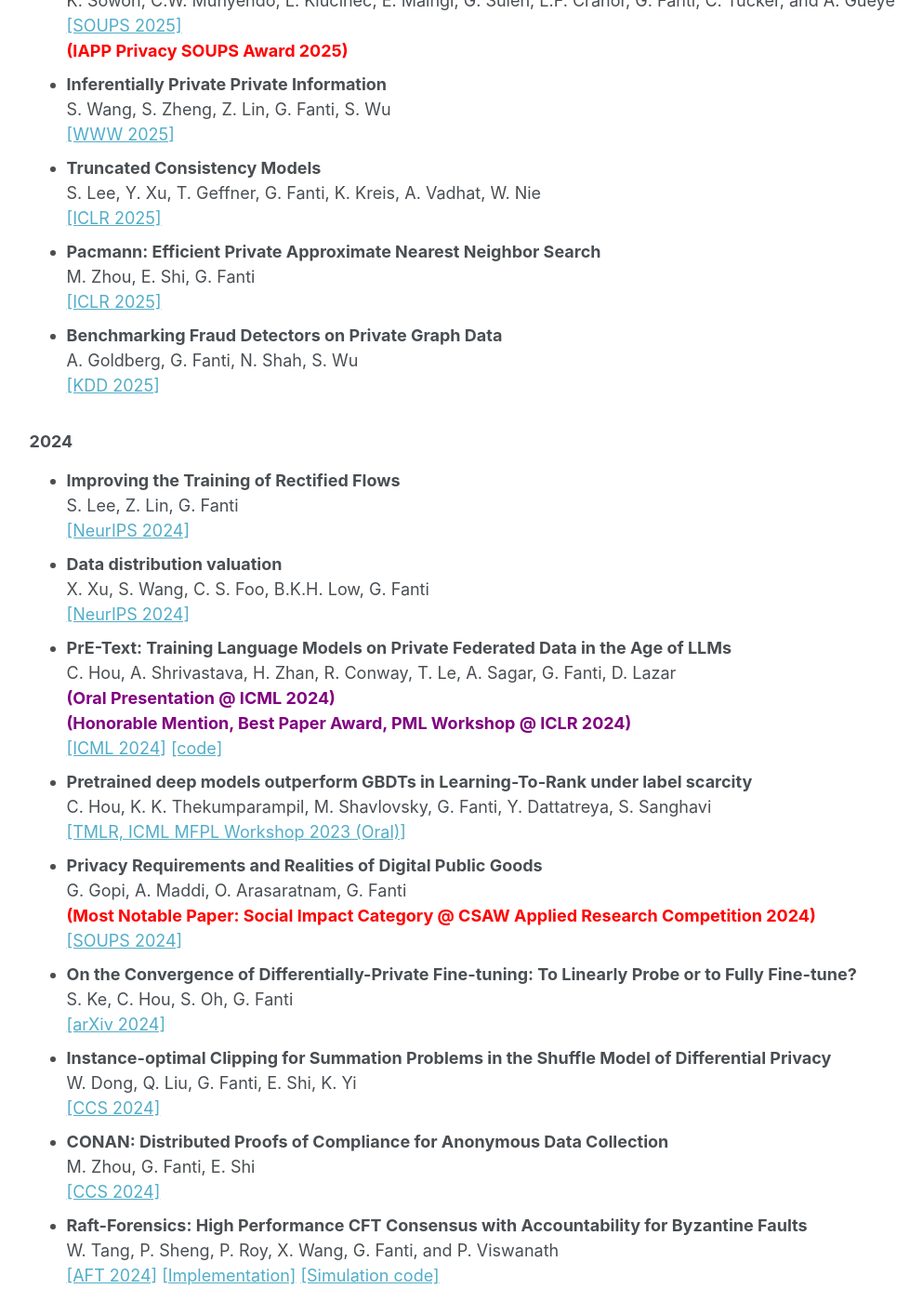
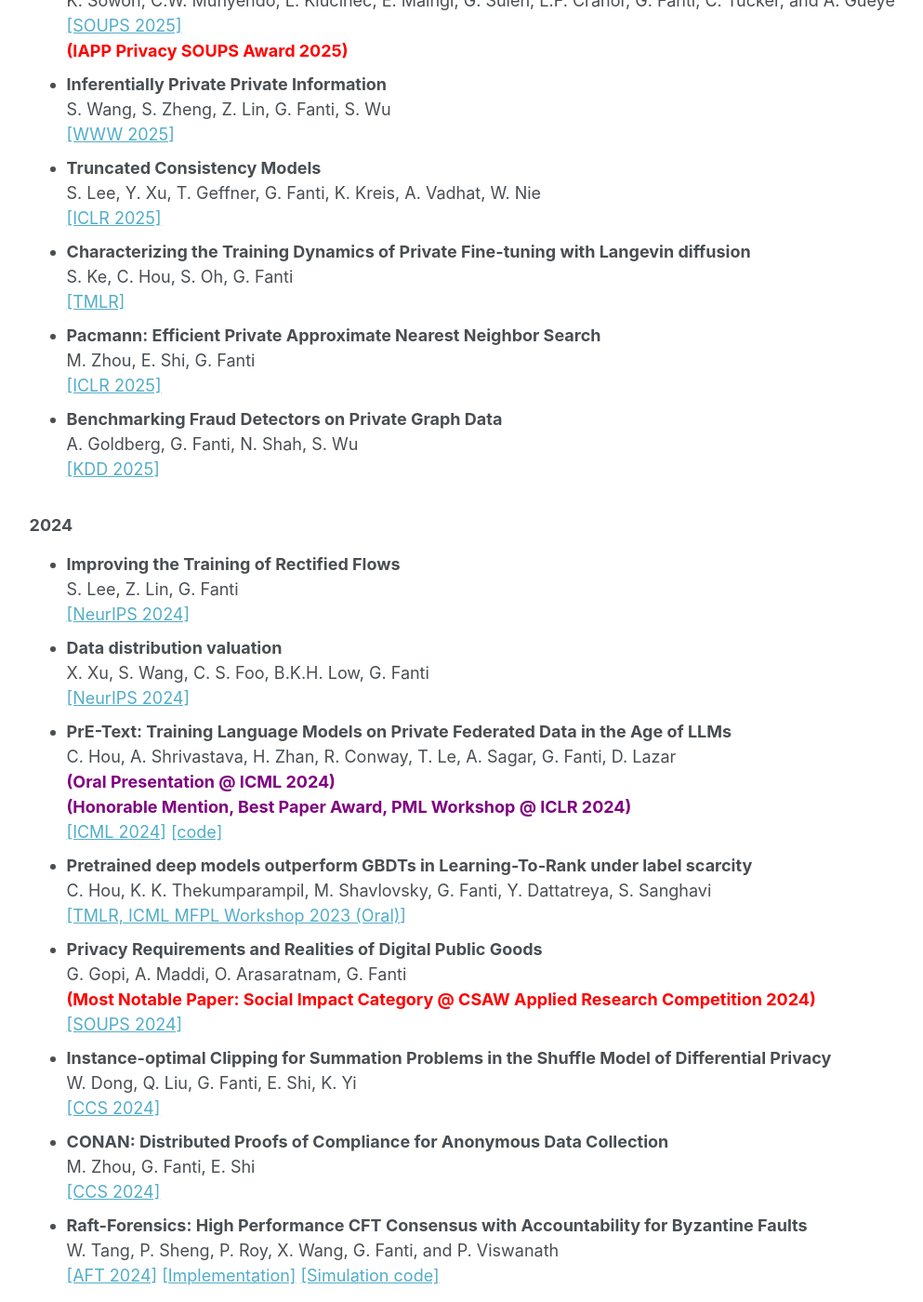
Before and after one commit to gfanti/gfanti.github.io, a Jekyll site: the page built from _pages/publications.md, in a window 1280 px wide and 1400 px high, scrolled down 1434 px. Shown: the whole window at 93% size, without its empty margins (250-1243 px from the left). Built offline with Jekyll 4.4.1, drawn with Linux system fonts in a browser that asks for light colours.

Commit message:
updated pubs

```diff
--- a/_pages/publications.md
+++ b/_pages/publications.md
@@ -70,6 +70,10 @@ author_profile: false
 <br>S. Lee, Y. Xu, T. Geffner, G. Fanti, K. Kreis, A. Vadhat, W. Nie
 <br> <a href="https://arxiv.org/abs/2410.14895">[ICLR 2025]</a>
 <br>
+* <b>Characterizing the Training Dynamics of Private Fine-tuning with Langevin diffusion</b>
+<br>S. Ke, C. Hou, S. Oh, G. Fanti
+<br> <a href="https://arxiv.org/abs/2402.18905">[TMLR]</a>
+<br>
 * <b>Pacmann: Efficient Private Approximate Nearest Neighbor Search</b>
 <br>M. Zhou, E. Shi, G. Fanti
 <br> <a href="https://eprint.iacr.org/2024/1600">[ICLR 2025]</a>
@@ -104,10 +108,6 @@ author_profile: false
 <br>G. Gopi, A. Maddi, O. Arasaratnam, G. Fanti <br>
 <b><font color="red">(Most Notable Paper: Social Impact Category @ CSAW Applied Research Competition 2024)</font></b><br>
 <a href="https://www.usenix.org/system/files/soups2024-gopi.pdf">[SOUPS 2024]</a>
-<br>
-* <b>On the Convergence of Differentially-Private Fine-tuning: To Linearly Probe or to Fully Fine-tune?</b>
-<br>S. Ke, C. Hou, S. Oh, G. Fanti
-<br> <a href="https://arxiv.org/html/2402.18905v1">[arXiv 2024]</a>
 <br>
 * <b>Instance-optimal Clipping for Summation Problems in the Shuffle Model of Differential Privacy</b>
 <br>W. Dong, Q. Liu, G. Fanti, E. Shi, K. Yi
```
Also changed, not shown: _pages/service.md (+1 -1 lines).
